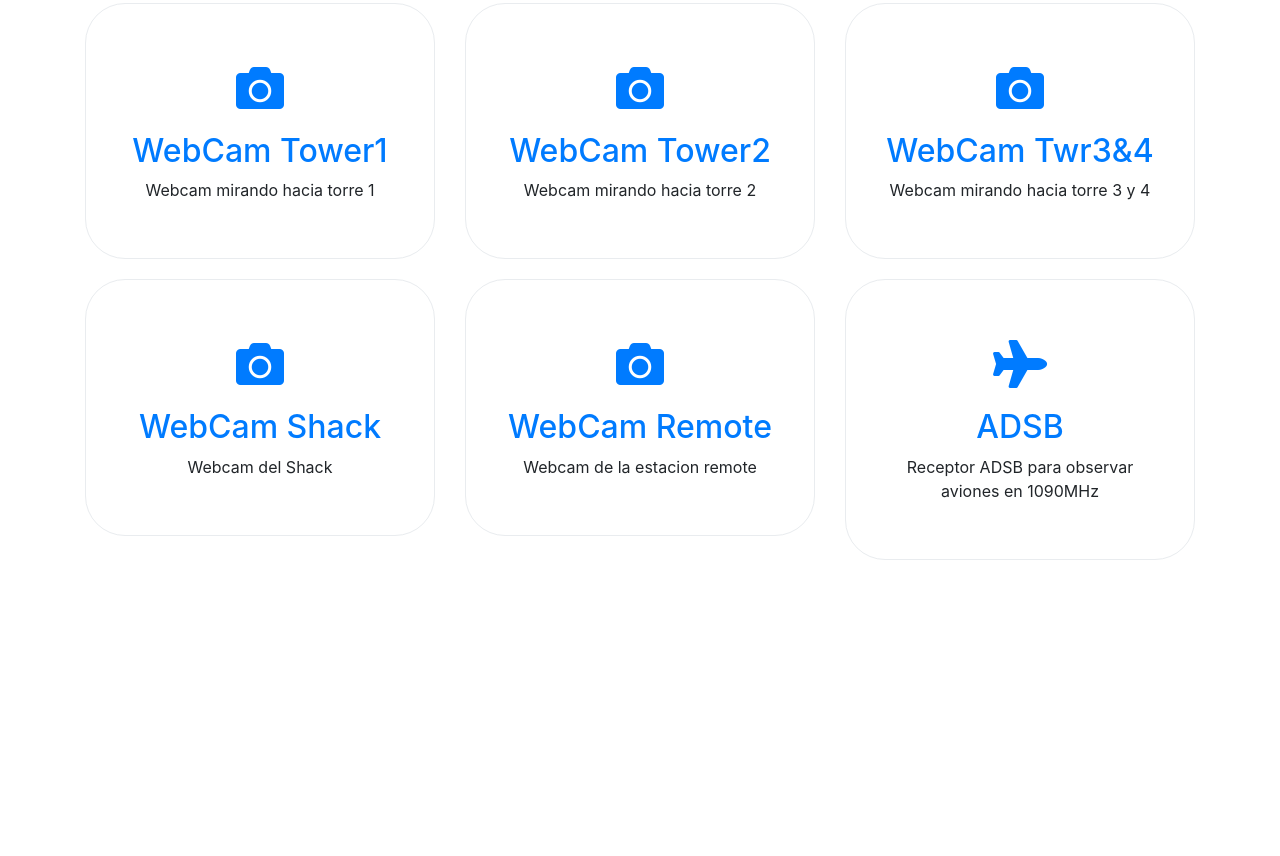
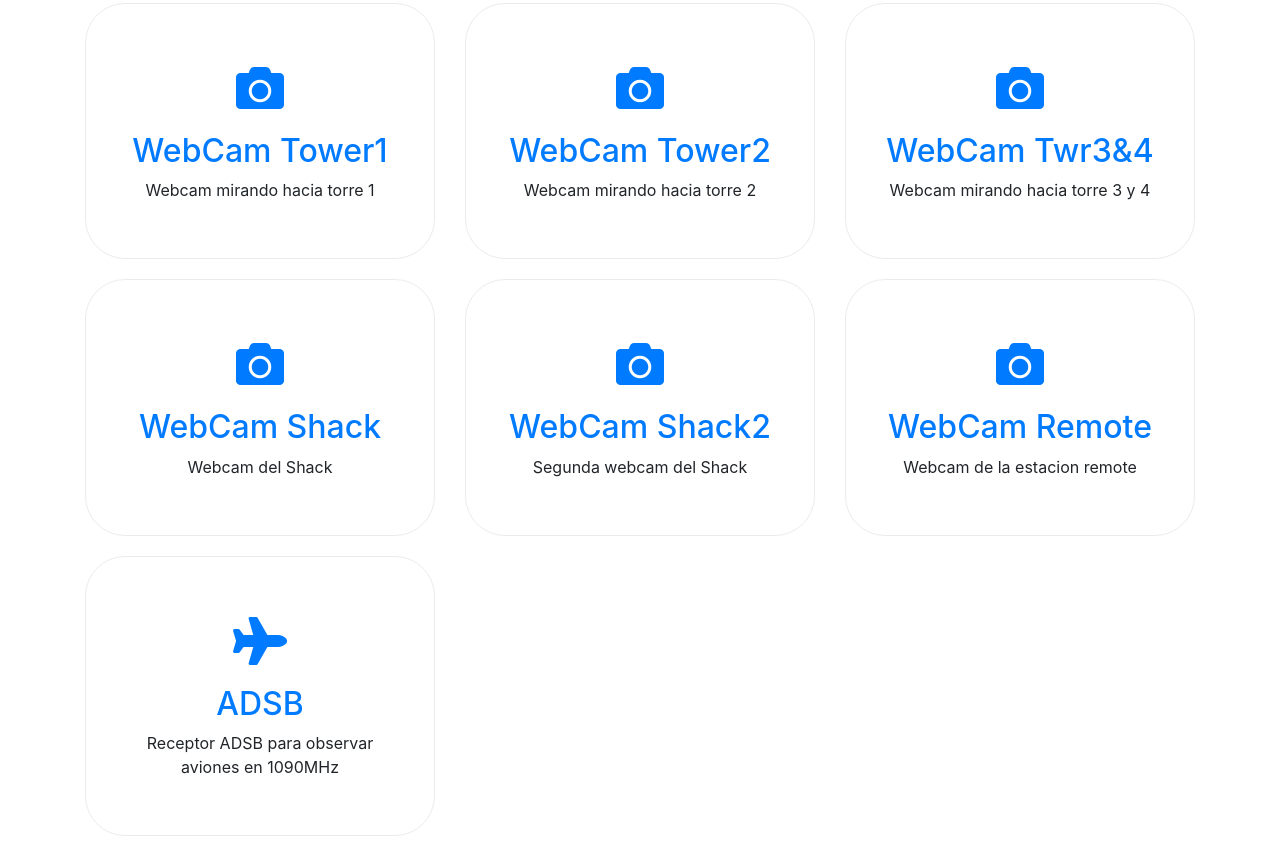
Before and after one commit to dh1tw/ed1r-local-services, a plain HTML site: page index.html in a window 1280 px wide. Shown: the part 909-1765 px from the top of the page. Before the commit the page ends 1489 px from the top, so only its background shows below. Drawn offline with Linux system fonts and the light colour scheme.

Commit message:
added second webcam

```diff
--- a/index.html
+++ b/index.html
@@ -146,6 +146,17 @@
                 </div>
                 <div class="col-md-4">
                     <div class="card">
+                        <a href="http://shack2.webcam.control.local">
+                            <div class="icon">
+                                <i class="fas fa-camera fa-3x"></i>
+                            </div>
+                            <h2>WebCam Shack2</h2>
+                            <p>Segunda webcam del Shack</p>
+                        </a>
+                    </div>
+                </div>
+                <div class="col-md-4">
+                    <div class="card">
                         <a href="http://remote.webcam.control.local">
                             <div class="icon">
                                 <i class="fas fa-camera fa-3x"></i>
```
Lines whose indentation alone changed are shown as unchanged.
